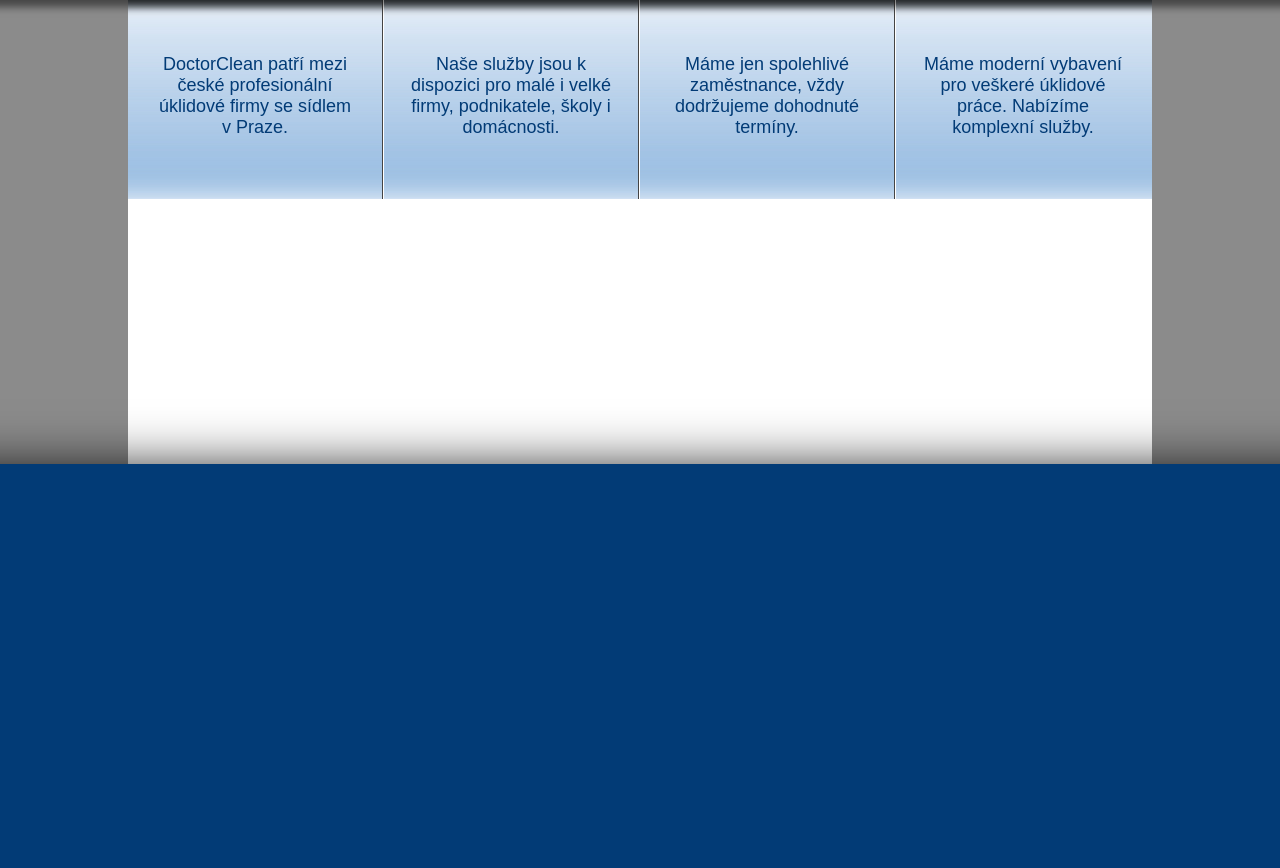
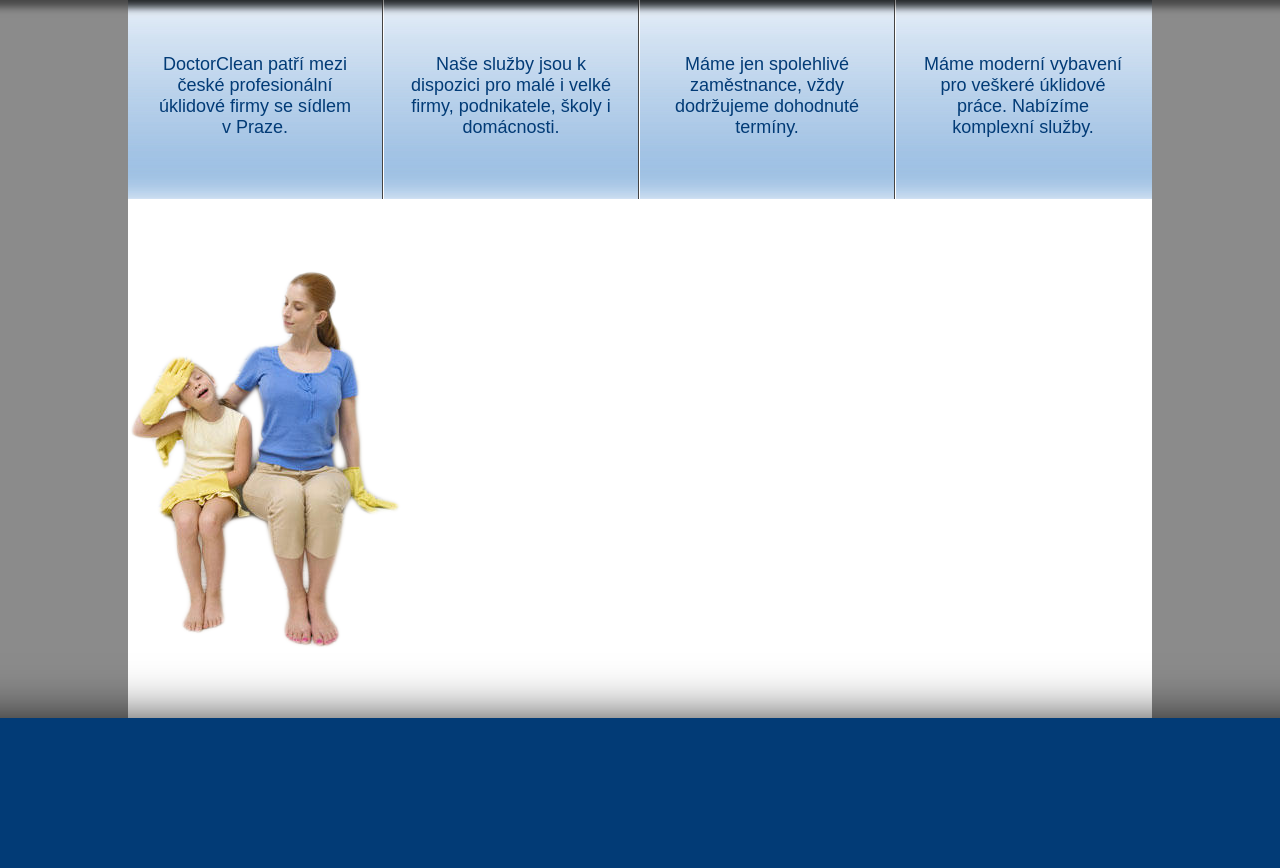
Before and after one commit to doomy/doctorclean, a PHP site: page / in a window 1280 px wide. Shown: the part 351-1219 px from the top of the page. Before the commit the page ends 815 px from the top, so only its background shows below. Run offline with PHP 8.4, Linux system fonts and the light colour scheme.

Commit message:
Add content image

```diff
--- a/css/main.css
+++ b/css/main.css
@@ -69,6 +69,10 @@ body {
     border-right: none;
 }
 
+.content .document-content {
+    padding-top: 70px;
+}
+
 
 .bottom-shadow {
     width: 100%;
--- a/index.html
+++ b/index.html
@@ -44,6 +44,9 @@
                 </div>
             </div>
 
+            <div class="document-content">
+                <img class="content-image" src="img/content-1.png" />
+            </div>
         </div>
         <div class="bottom-shadow">
             <div class="bottom-white">
```
Also changed, not shown: img/content-1.png (added).
